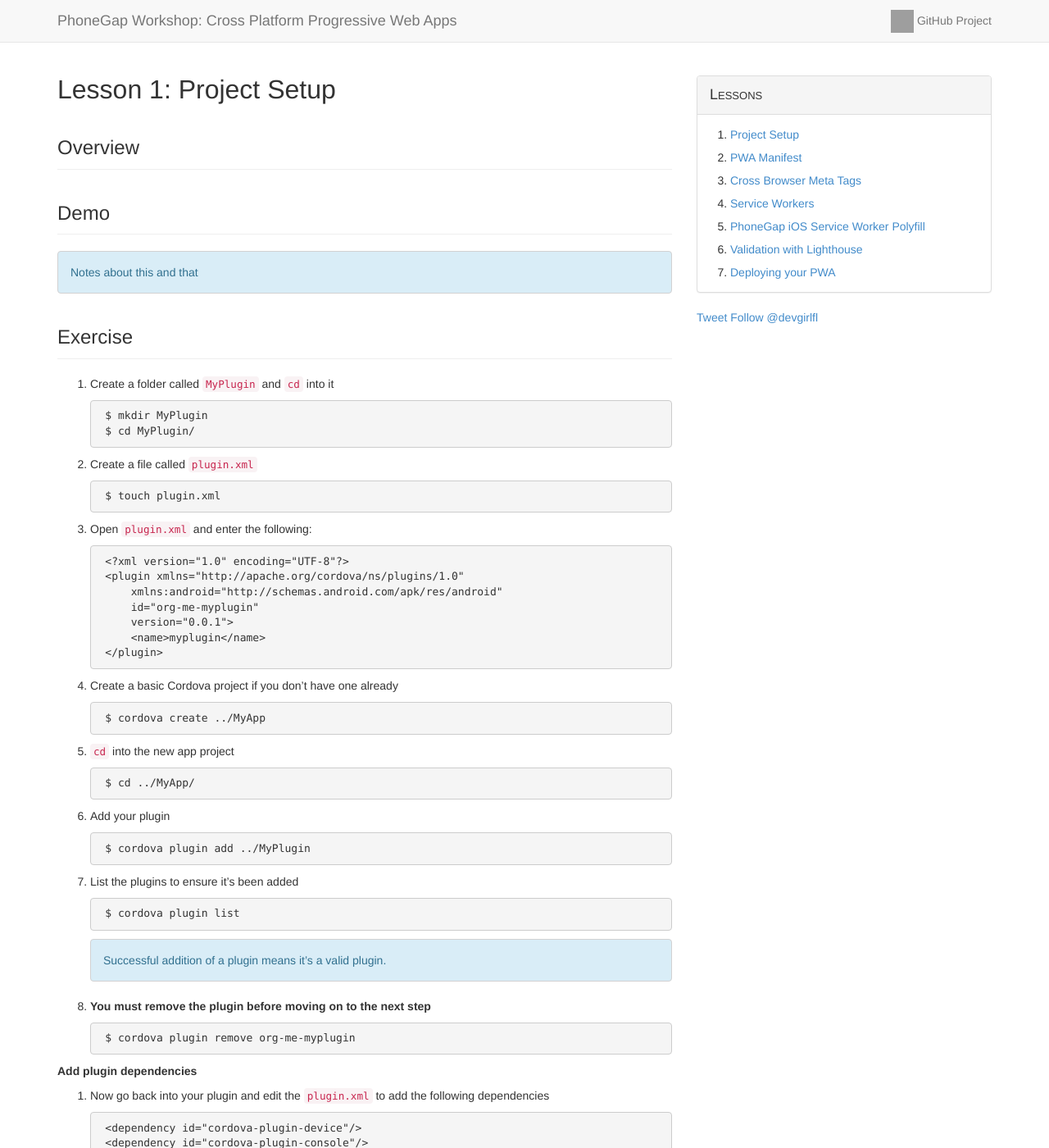
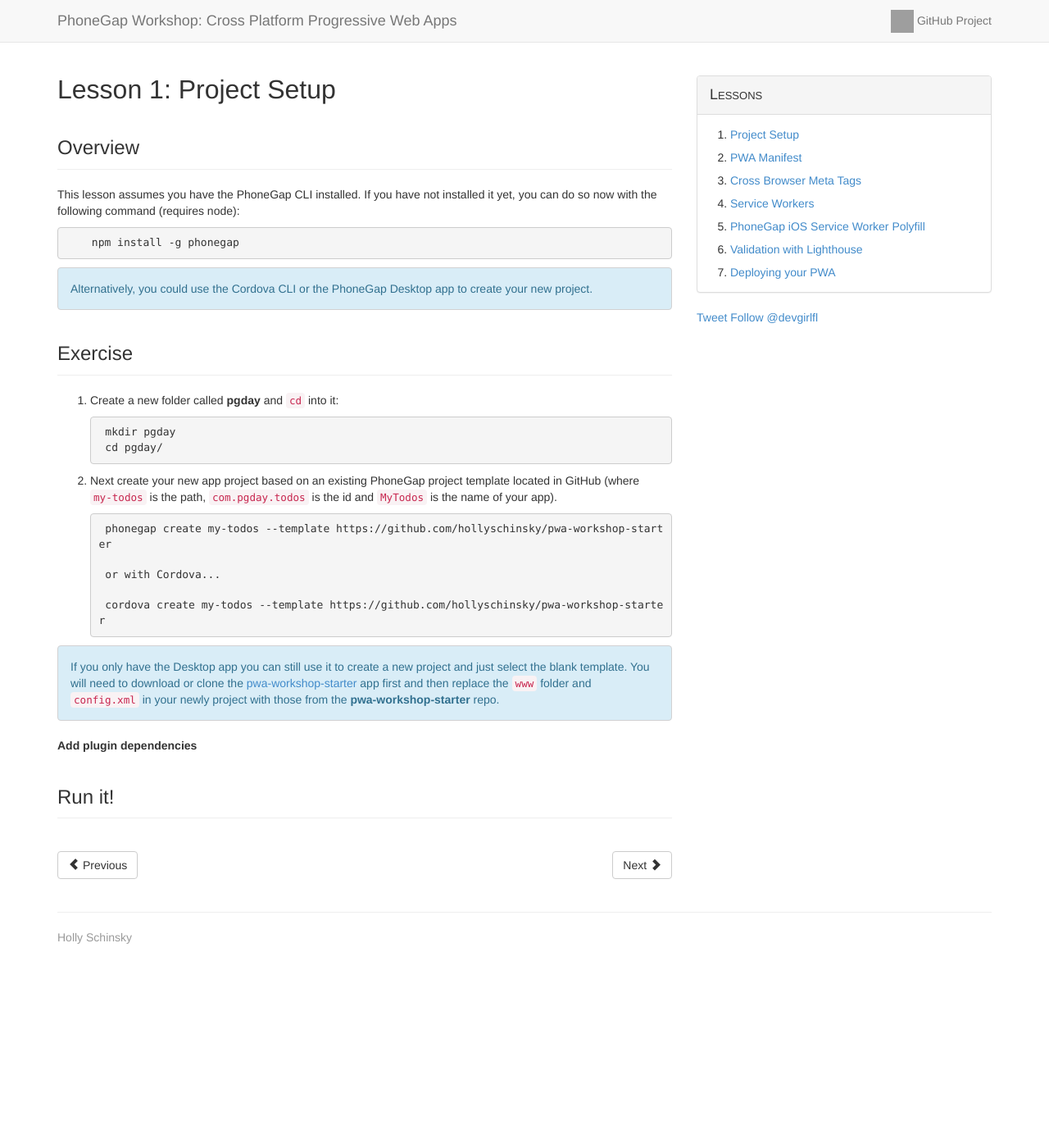
Before and after one commit to hollyschinsky/todos-app-pwa, a Jekyll site: the page built from lesson1.md, in a window 1280 px wide and 1400 px high. Shown: the whole window at 82% size. Built offline with Jekyll 4.4.1, drawn with Linux system fonts in a browser that asks for light colours; comment, search, counter and statistics services are not loaded; some of the changed text lies outside the part shown; grey boxes are pictures that could not be loaded.

Commit message:
Additions

```diff
--- a/config.xml
+++ b/config.xml
@@ -9,7 +9,7 @@
     </author>
     <content src="index.html" />
     <access origin="*" />
-    <plugin name="cordova-plugin-statusbar" spec="~2.2.3" />
+    <plugin name="cordova-plugin-statusbar" spec="~2.2.3"/>
     <plugin name="phonegap-plugin-service-worker" spec="https://github.com/phonegap/phonegap-plugin-service-worker" />
     <preference name="ServiceWorker" value="service-worker.js" />
     <preference name="CacheCordovaAssets" value="false" />
--- a/lesson1.md
+++ b/lesson1.md
@@ -4,67 +4,33 @@ title: Lesson 1&#58; Project Setup
 ---
 
 ## Overview
+This lesson assumes you have the PhoneGap CLI installed. If you have not installed it yet, you can do so now with the following command (requires node):
 
-## Demo
+        npm install -g phonegap
 
->Notes about this and that
+>Alternatively, you could use the Cordova CLI or the PhoneGap Desktop app to create your new project.
 
 ## Exercise
 
-1. Create a folder called `MyPlugin` and `cd` into it
+1. Create a new folder called **pgday** and `cd` into it:
 
-        $ mkdir MyPlugin
-        $ cd MyPlugin/
+        mkdir pgday
+        cd pgday/
 
-2. Create a file called `plugin.xml`
+2. Next create your new app project based on an existing PhoneGap project template located in GitHub (where `my-todos` is the path, `com.pgday.todos` is the id and `MyTodos` is the name of your app).
 
-        $ touch plugin.xml
+        phonegap create my-todos --template https://github.com/hollyschinsky/pwa-workshop-starter
 
-3. Open `plugin.xml` and enter the following:
+        or with Cordova...
 
-        <?xml version="1.0" encoding="UTF-8"?>
-        <plugin xmlns="http://apache.org/cordova/ns/plugins/1.0"
-            xmlns:android="http://schemas.android.com/apk/res/android"
-            id="org-me-myplugin"
-            version="0.0.1">
-            <name>myplugin</name>
-        </plugin>
+        cordova create my-todos --template https://github.com/hollyschinsky/pwa-workshop-starter
 
-4. Create a basic Cordova project if you don't have one already
+>If you only have the Desktop app you can still use it to create a new project and just select the blank template. You will need to download or clone the [pwa-workshop-starter](https://github.com/hollyschinsky/pwa-workshop-starter) app first and then replace the `www` folder and `config.xml` in your newly project with those from the **pwa-workshop-starter** repo.
 
-        $ cordova create ../MyApp
-
-5. `cd` into the new app project
-
-        $ cd ../MyApp/
-
-2. Add your plugin
-
-        $ cordova plugin add ../MyPlugin
-
-3. List the plugins to ensure it's been added
-
-        $ cordova plugin list
-
-   >Successful addition of a plugin means it's a valid plugin.
-
-4. **You must remove the plugin before moving on to the next step**
-
-        $ cordova plugin remove org-me-myplugin
 
 **Add plugin dependencies**
 
-1. Now go back into your plugin and edit the `plugin.xml` to add the following dependencies
-
-        <dependency id="cordova-plugin-device"/>
-        <dependency id="cordova-plugin-console"/>
-
-2. `cd` into your app project and **add your plugin again**
-
-        $ cordova plugin add ../MyPlugin
-
-3. If no platforms were installed, you will need to add your platform to see them installed
-
+## Run it!
 
 <div class="row" style="margin-top:40px;">
 <div class="col-sm-12">
```
Also changed, not shown: lesson2.md (+6 -4 lines).
